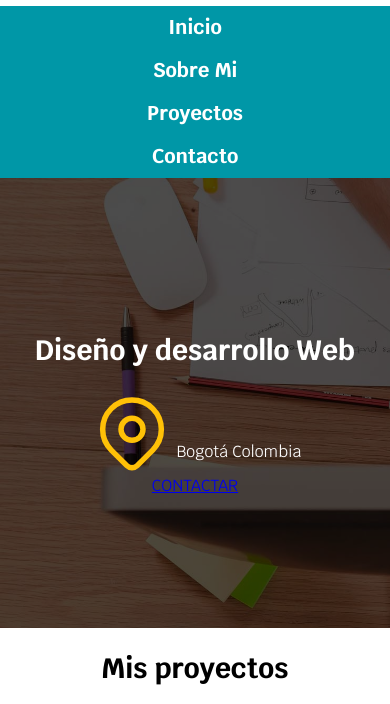
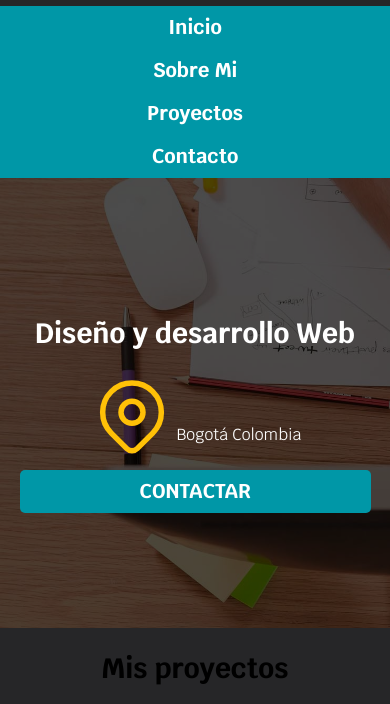
Before and after one commit to paosarmiento/front-endDeveloperPortfolio, a plain HTML site: page src/index.html in a window 390 px wide. Shown: the part 132-836 px from the top of the page. Drawn offline with Linux system fonts and the light colour scheme.

Commit message:
media queries

```diff
--- a/src/index.html
+++ b/src/index.html
@@ -54,7 +54,7 @@
           <p>Bogotá Colombia</p>
         </div>
 
-        <a href="#">CONTACTAR</a>
+        <a class="button" href="#">Contactar</a>
       </div>
     </section>
 
--- a/src/styles/styles.css
+++ b/src/styles/styles.css
@@ -4,6 +4,7 @@
   --primario: #ffc107;
   --secundario: #0097a7;
   --gris: #757575;
+  --fondo: #262628;
 }
 
 html {
@@ -20,6 +21,7 @@ html {
 body {
   font-size: 16px; /** 1rem = 10px **/
   font-family: "Krub", sans-serif;
+  background-color: var(--fondo);
 }
 
 h1 {
@@ -45,6 +47,26 @@ h3 {
 .general-container {
   max-width: 120rem;
   margin: 0 auto;
+}
+
+.button {
+  background-color: var(--secundario);
+  color: var(--blanco);
+  padding: 1rem 3rem;
+  margin-top: 1rem;
+  font-size: 2rem;
+  text-decoration: none;
+  text-transform: uppercase;
+  font-weight: bold;
+  border-radius: 0.5rem;
+  width: 90%;
+  text-align: center;
+}
+
+@media (min-width: 768px) {
+  .button {
+    width: auto;
+  }
 }
 
 .nav-background {
```
